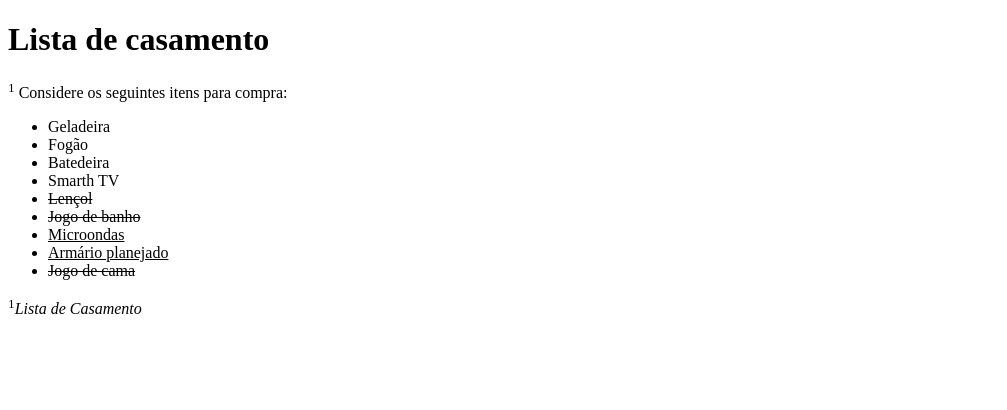
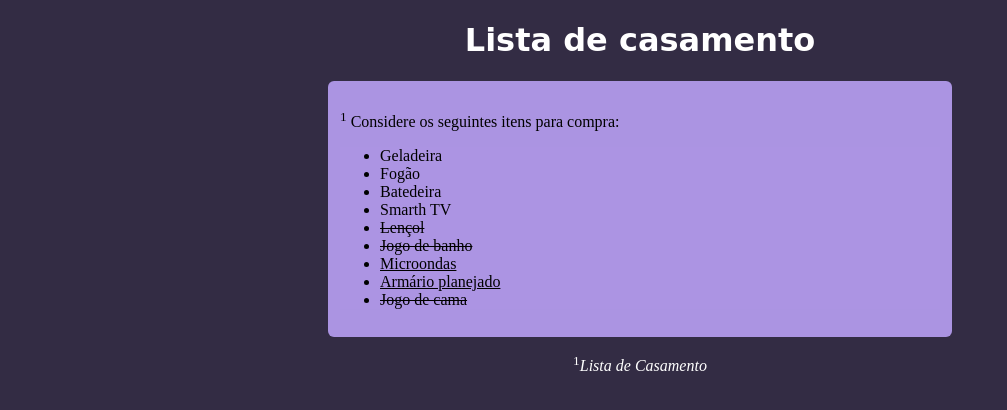
Before and after one commit to romersonrsantana/icar-velas, a plain HTML site: page exercicios/exoo5-edicao-impreciso/index.html in a window 1280 px wide. Shown: the whole page, without its empty margins (0-1007 px from the left). Drawn offline with Linux system fonts and the light colour scheme.

Commit message:
Update index.html

```diff
--- a/exercicios/exoo5-edicao-impreciso/index.html
+++ b/exercicios/exoo5-edicao-impreciso/index.html
@@ -4,12 +4,36 @@
     <meta charset="UTF-8">
     <meta name="viewport" content="width=device-width, initial-scale=1.0">
     <title>Lista</title>
+    <style>
+        body{
+            background-color: rgb(51, 44, 68);
+        }
+        h1{
+            color: white;
+            text-align: center;
+            font-family: cursive;
+        }
+        main{
+            margin: auto;
+            width: 600px;
+            background-color: rgb(171, 148, 226);
+            padding: 12px;
+            border-radius: 6px;
+        }
+        ul{
+            background-color: rgba(173, 147, 233, 0.178);
+        }
+        footer{
+            color: white;
+            text-align: center;
+        }
+    </style>
 </head>
 <body>
     <h1>Lista de casamento</h1>
 
+    <main>
         <p><sup> 1</sup> Considere os seguintes  itens para compra:</p>
-
 
         <ul>
             <li>Geladeira</li>
@@ -22,6 +46,7 @@
             <li><ins>Armário planejado</ins></li>
             <li><s>Jogo de cama</s></li>
         </ul>
+    </main>
     <footer>
         <P><sup>1</sup><cite>Lista de Casamento </cite></P>
 
```
Lines whose indentation alone changed are shown as unchanged.
